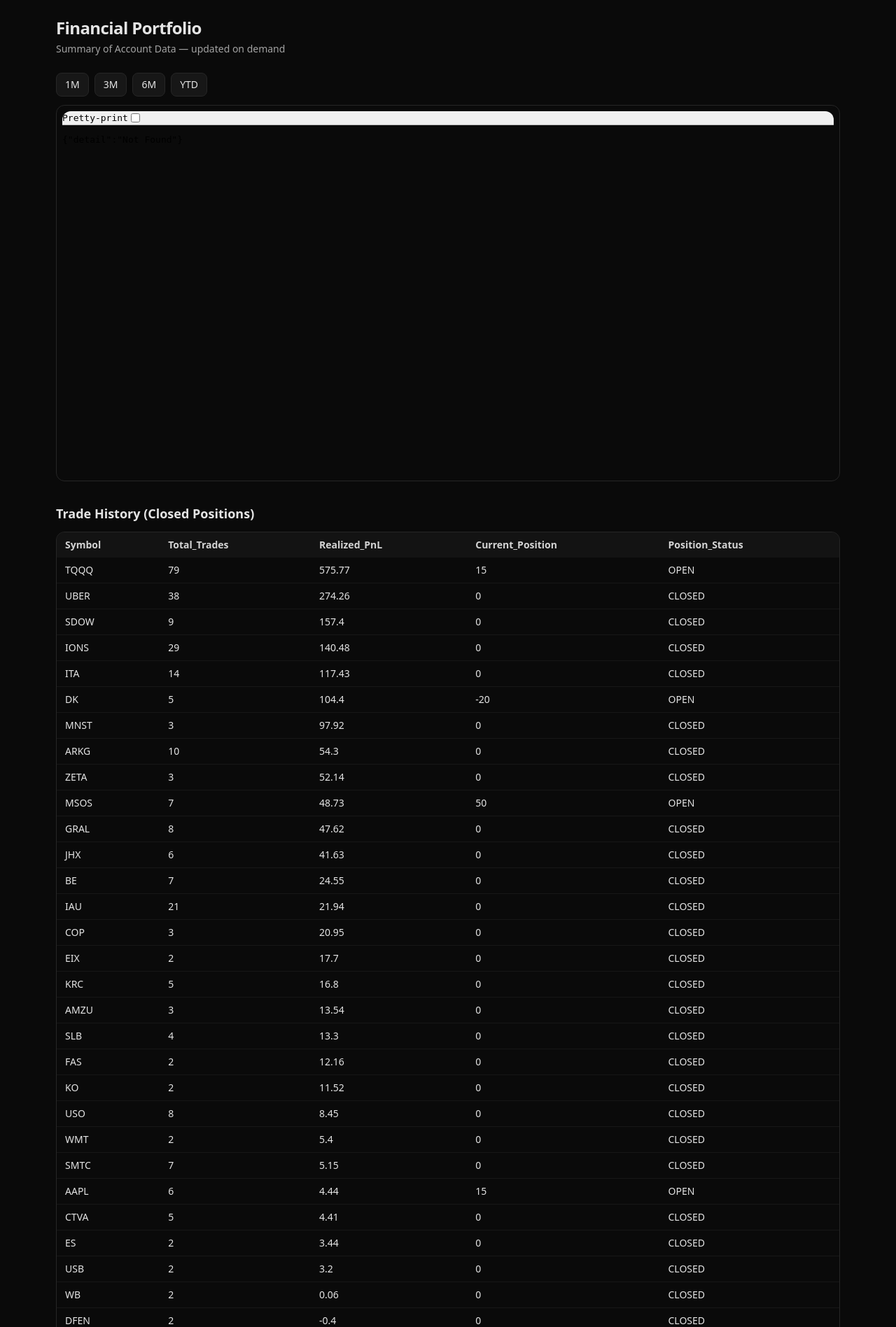
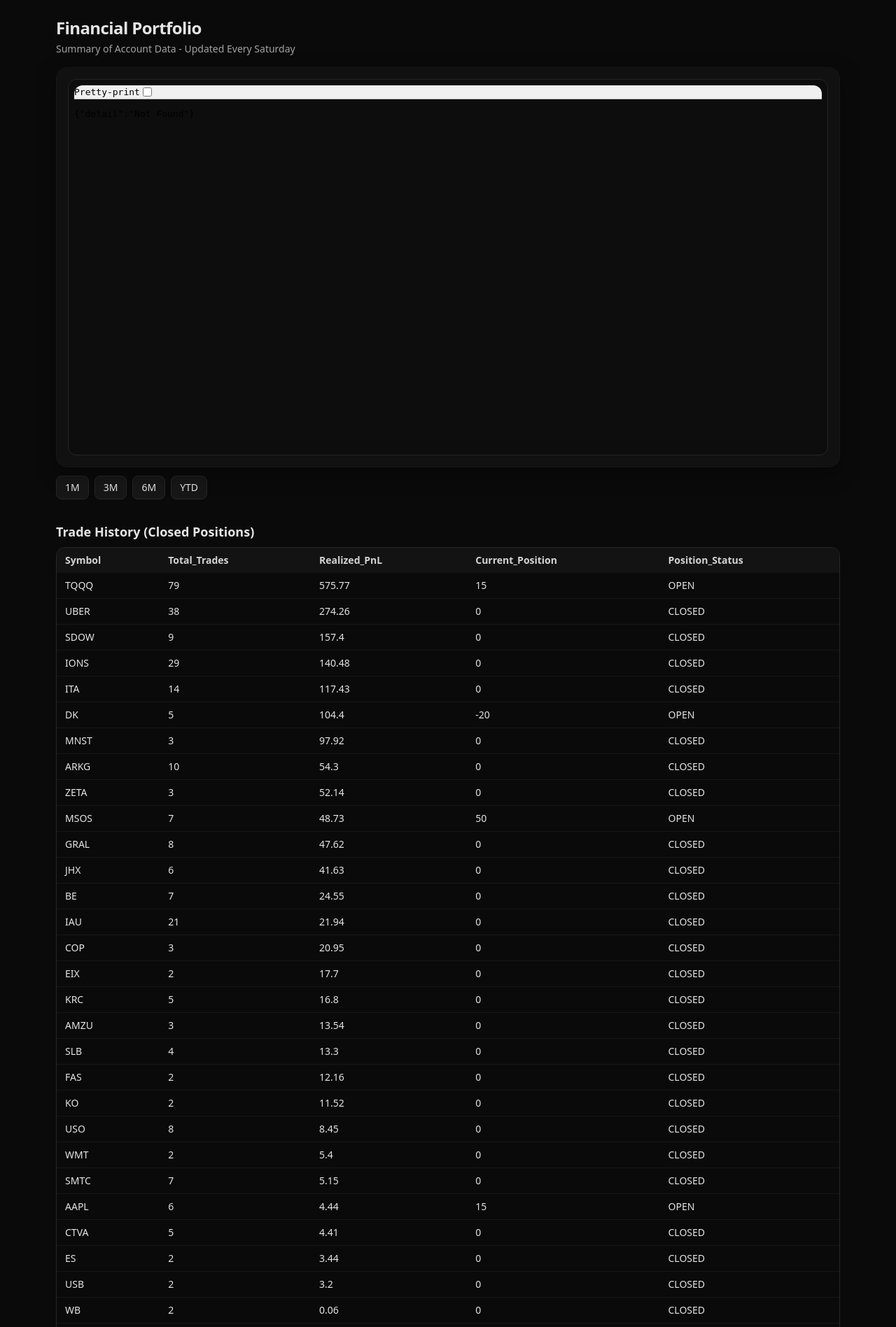
Before and after one commit to JonesJakeRyan/portfolio-site, a FastAPI app: page / in a window 1280 px wide. Shown: the part 53-1950 px from the top of the page at 70% size. Run offline with FastAPI, Linux system fonts and the light colour scheme; some libraries are stand-ins or nearby versions.

Commit message:
First Push

```diff
--- a/app.py
+++ b/app.py
@@ -10,10 +10,9 @@
 from fastapi.staticfiles import StaticFiles
 from fastapi.templating import Jinja2Templates
 
-# ----- Paths / Globals -----
 ROOT = Path(__file__).parent.resolve()
 
-# Writable dir for generated artifacts (Railway Volume at /data)
+# Writable directory; on Hobby (no volumes) this will just be ./reports
 DEFAULT_REPORTS_DIR = ROOT / "reports"
 DATA_DIR = Path(os.getenv("DATA_DIR", str(DEFAULT_REPORTS_DIR))).resolve()
 DATA_DIR.mkdir(parents=True, exist_ok=True)
@@ -23,48 +22,29 @@
 
 app = FastAPI()
 
-# Serve generated artifacts (charts/CSVs) from the writable dir
+# Generated artifacts (chart HTML, any runtime CSVs)
 app.mount("/files", StaticFiles(directory=str(DATA_DIR)), name="files")
-
-# Serve repo assets (PDFs/HTML that live inside the git repo)
+# Repo assets (PDFs/HTML/CSV committed in git)
 app.mount("/assets", StaticFiles(directory=str(ROOT)), name="assets")
 
 
-# ---------- Utilities ----------
-def _safe_read_text(path: Path) -> str:
-    try:
-        return path.read_text(encoding="utf-8")
-    except FileNotFoundError:
-        raise HTTPException(status_code=404, detail=f"{path.name} not found")
-
+# ---------- helpers ----------
 def _read_csv(path: Path) -> pd.DataFrame:
     if not path.exists():
         raise HTTPException(status_code=404, detail=f"CSV not found: {path.name}")
     return pd.read_csv(path)
 
-
-# ---------- Chart generator integration ----------
 def ensure_chart_generated(timeframe: str = "YTD"):
-    """
-    Calls chart_generator.py (or pnl_plotly.py if you renamed) to write
-    DATA_DIR/pnl_dashboard.html. Prints helpful logs on Railway.
-    """
-    gen = ROOT / "chart_generator.py"  # change to "pnl_plotly.py" if that’s your filename
+    gen = ROOT / "chart_generator.py"  # or change to pnl_plotly.py if that's your filename
     if not gen.exists():
-        print(f"[chart] generator missing at {gen}")
+        print(f"[chart] generator not found at {gen}")
         return
-
     env = os.environ.copy()
     env["DATA_DIR"] = str(DATA_DIR)
     cmd = ["python", str(gen), "--timeframe", timeframe]
-    print(f"[chart] running: {' '.join(cmd)} DATA_DIR={DATA_DIR}")
+    print(f"[chart] running: {' '.join(cmd)} (DATA_DIR={DATA_DIR})")
     try:
-        proc = subprocess.run(
-            cmd, cwd=str(ROOT), env=env,
-            capture_output=True, text=True, check=False
-        )
-        if proc.returncode != 0:
-            print("[chart] non-zero exit:", proc.returncode)
+        proc = subprocess.run(cmd, cwd=str(ROOT), env=env, capture_output=True, text=True, check=False)
         if proc.stdout:
             print("[chart][stdout]\n", proc.stdout)
         if proc.stderr:
@@ -72,9 +52,7 @@
     except Exception as e:
         print("[chart] exception:", e)
 
-
 def read_closed_positions(limit: int = 200):
-    """Read closed_positions.csv for the Trade History table."""
     path = ROOT / "closed_positions.csv"
     if not path.exists():
         return []
@@ -83,12 +61,10 @@
     cols = [c for c in preferred if c in df.columns] or list(df.columns)
     return df[cols].head(limit).fillna("").to_dict(orient="records")
 
-
-# ---------- Reports helpers ----------
 def load_manifest():
     if not MANIFEST_PATH.exists():
         return []
-    with open(MANIFEST_PATH, "r", encoding="utf-8") as f:
+    with MANIFEST_PATH.open("r", encoding="utf-8") as f:
         return json.load(f)
 
 def find_report(slug: str):
@@ -98,15 +74,13 @@
     return None
 
 
-# ------------------ Routes ------------------
+# ---------- routes ----------
 @app.get("/healthz")
 def healthz():
     return {"ok": True, "data_dir": str(DATA_DIR)}
 
 @app.get("/", response_class=HTMLResponse)
 async def home(request: Request, tf: str = "YTD"):
-    # Optional: force refresh on load
-    # ensure_chart_generated(tf)
     closed_rows = read_closed_positions()
     return templates.TemplateResponse(
         "home.html",
@@ -114,7 +88,10 @@
             "request": request,
             "timeframe": tf,
             "closed_positions": closed_rows,
+            # primary source (generated)
             "pnl_url": "/files/pnl_dashboard.html",
+            # fallback if generated file doesn't exist (committed asset)
+            "pnl_fallback_url": "/assets/reports/pnl_dashboard.html",
         },
     )
 
@@ -130,7 +107,7 @@
     return JSONResponse({"reports": []})
 
 
-# ---------------- Swing Reports (grid of cards + detail) ----------------
+# ---------- Swing Reports ----------
 @app.get("/reports", response_class=HTMLResponse)
 async def swing_reports(request: Request):
     items = load_manifest()
@@ -149,17 +126,16 @@
 
     ext = file_path.suffix.lower()
 
-    # Decide which mount to use: /files (DATA_DIR) or /assets (repo)
+    # choose correct mount: /files if inside DATA_DIR, else /assets (repo)
     try:
         in_data_dir = DATA_DIR in file_path.parents or file_path == DATA_DIR
     except Exception:
         in_data_dir = False
     base_prefix = "/files" if in_data_dir else "/assets"
 
-    # Markdown → render to HTML
     if ext in {".md", ".markdown"}:
         try:
-            import markdown  # ensure 'markdown' is in requirements.txt
+            import markdown
         except ImportError:
             raise HTTPException(status_code=500, detail="Install 'markdown' to render .md files")
         html = markdown.markdown(file_path.read_text(encoding="utf-8"), extensions=["extra", "tables", "toc"])
@@ -169,7 +145,6 @@
              "is_csv": False, "csv_rows": [], "csv_cols": []},
         )
 
-    # HTML/PDF → show in iframe (served via correct static mount)
     if ext in {".html", ".pdf"}:
         embed_src = f"{base_prefix}/{item['file']}"
         return templates.TemplateResponse(
@@ -178,7 +153,6 @@
              "is_csv": False, "csv_rows": [], "csv_cols": []},
         )
 
-    # CSV → preview first rows
     if ext == ".csv":
         df = pd.read_csv(file_path)
         preview = df.head(200).fillna("").to_dict(orient="records")
@@ -188,7 +162,7 @@
              "is_csv": True, "csv_rows": preview, "csv_cols": list(df.columns)},
         )
 
-    # Fallback: try to embed/download
+    # fallback embed
     embed_src = f"{base_prefix}/{item['file']}"
     return templates.TemplateResponse(
         "report_detail.html",
@@ -197,7 +171,7 @@
     )
 
 
-# ---------------- Legacy redirects ----------------
+# ---------- legacy redirects ----------
 @app.get("/positions")
 async def legacy_positions_redirect():
     return RedirectResponse(url="/reports", status_code=307)
@@ -208,25 +182,24 @@
 
 @app.get("/chart", response_class=RedirectResponse)
 def chart_redirect():
-    pnl_path = DATA_DIR / "pnl_dashboard.html"
-    if not pnl_path.exists():
-        raise HTTPException(status_code=404, detail="Chart has not been generated yet.")
+    if not (DATA_DIR / "pnl_dashboard.html").exists():
+        # fall back to committed asset if present
+        return RedirectResponse(url="/assets/reports/pnl_dashboard.html")
     return RedirectResponse(url="/files/pnl_dashboard.html")
 
 
-# ---------------- HTMX partials ----------------
+# ---------- HTMX partials ----------
 @app.get("/partial/chart", response_class=HTMLResponse)
 async def partial_chart(request: Request, tf: str = "YTD"):
-    ensure_chart_generated(tf)  # make/refresh the saved HTML
-    html = """
+    ensure_chart_generated(tf)
+    # Serve generated chart if present, else fall back to committed asset
+    src = "/files/pnl_dashboard.html" if (DATA_DIR / "pnl_dashboard.html").exists() else "/assets/reports/pnl_dashboard.html"
+    html = f"""
     <div id="chart" class="rounded-xl border border-neutral-800 bg-neutral-950/60 p-2">
-      <iframe src="/files/pnl_dashboard.html"
-              style="width:100%;height:520px;border:0;border-radius:12px;"></iframe>
+      <iframe src="{src}" style="width:100%;height:520px;border:0;border-radius:12px;"></iframe>
     </div>
     """
     return HTMLResponse(html)
 
-
-# --------------- Run ---------------
 # Dev:  uvicorn app:app --reload
 # Prod: gunicorn -k uvicorn.workers.UvicornWorker app:app -b 0.0.0.0:$PORT
--- a/templates/home.html
+++ b/templates/home.html
@@ -2,13 +2,26 @@
 {% block title %}Financial Portfolio — Jones Data & Software{% endblock %}
 
 {% block content %}
-  <section class="mb-6">
+  <!-- Title + subtitle -->
+  <section class="mb-4">
     <h1 class="text-2xl font-semibold tracking-tight">Financial Portfolio</h1>
-    <p class="mt-1 text-sm text-neutral-400">Summary of Account Data — updated on demand</p>
+    <p class="mt-1 text-sm text-neutral-400">Summary of Account Data - Updated Every Saturday</p>
   </section>
 
-  <!-- Timeframe buttons -->
-  <div class="mb-3 flex flex-wrap gap-2">
+  <!-- Chart card -->
+  <section class="relative mb-3 rounded-2xl border border-neutral-900 bg-neutral-900/60 p-4 shadow-[0_10px_30px_rgba(0,0,0,0.35)]">
+    <!-- On-load chart fetch -->
+    <div id="chart-wrap"
+         hx-get="/partial/chart?tf={{ timeframe | default('YTD') }}"
+         hx-trigger="load">
+      <div class="rounded-xl border border-neutral-800 bg-neutral-950/60 p-4 text-neutral-400">
+        Loading chart…
+      </div>
+    </div>
+  </section>
+
+  <!-- Timeframe buttons (beneath chart) -->
+  <div class="mb-8 flex flex-wrap gap-2">
     {% for t in ["1M","3M","6M","YTD"] %}
       <button
         class="rounded-lg border border-neutral-800 bg-neutral-900 px-3 py-1.5 text-sm hover:bg-neutral-800"
@@ -20,19 +33,9 @@
     {% endfor %}
   </div>
 
-  <!-- Chart area (loads on page load) -->
-  <div id="chart-wrap"
-       hx-get="/partial/chart?tf={{ timeframe | default('YTD') }}"
-       hx-trigger="load"
-       class="mb-8">
-    <div class="rounded-xl border border-neutral-800 bg-neutral-950/60 p-4 text-neutral-400">
-      Loading chart…
-    </div>
-  </div>
-
   <!-- Closed Positions / Trade History -->
-  <section class="mt-8">
-    <h2 class="mb-3 text-lg font-semibold">Trade History (Closed Positions)</h2>
+  <section class="mt-2">
+    <h2 class="mb-2 text-lg font-semibold">Trade History (Closed Positions)</h2>
     {% if closed_positions and closed_positions|length > 0 %}
       <div class="overflow-x-auto rounded-xl border border-neutral-800">
         <table class="min-w-full text-sm">
--- a/templates/report_detail.html
+++ b/templates/report_detail.html
@@ -6,6 +6,7 @@
 
   {% if content_html %}
     <div class="prose prose-invert max-w-none">{{ content_html | safe }}</div>
+
   {% elif is_csv %}
     <div class="overflow-x-auto rounded-xl border border-neutral-800">
       <table class="min-w-full text-sm">
@@ -23,10 +24,12 @@
         </tbody>
       </table>
     </div>
+
   {% elif embed_src %}
     <div class="rounded-xl border border-neutral-800 bg-neutral-950/60 p-2">
       <iframe src="{{ embed_src }}" style="width:100%;height:80vh;border:0;border-radius:12px;"></iframe>
     </div>
+
   {% else %}
     <p class="text-neutral-400">No preview available.</p>
   {% endif %}
```
